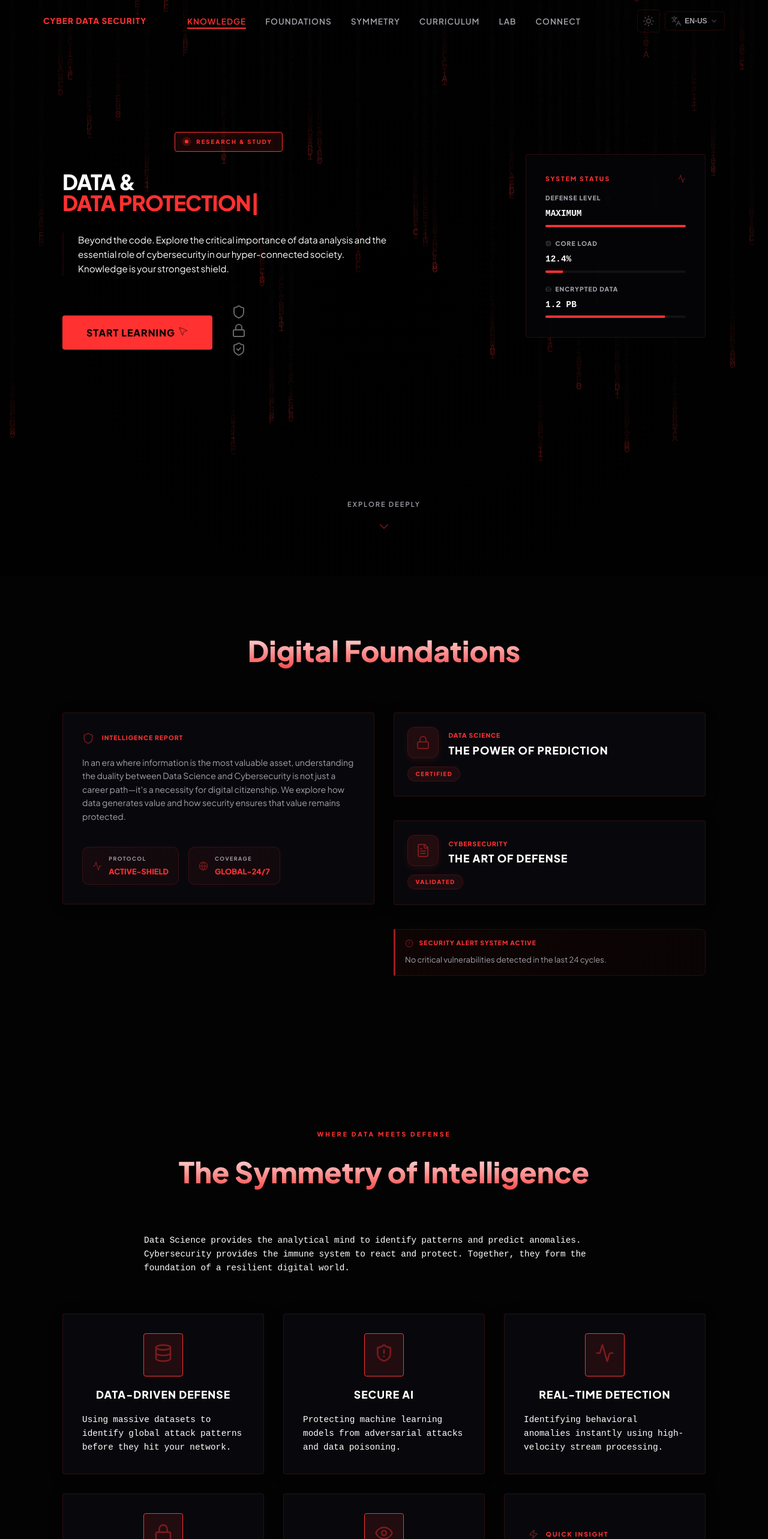
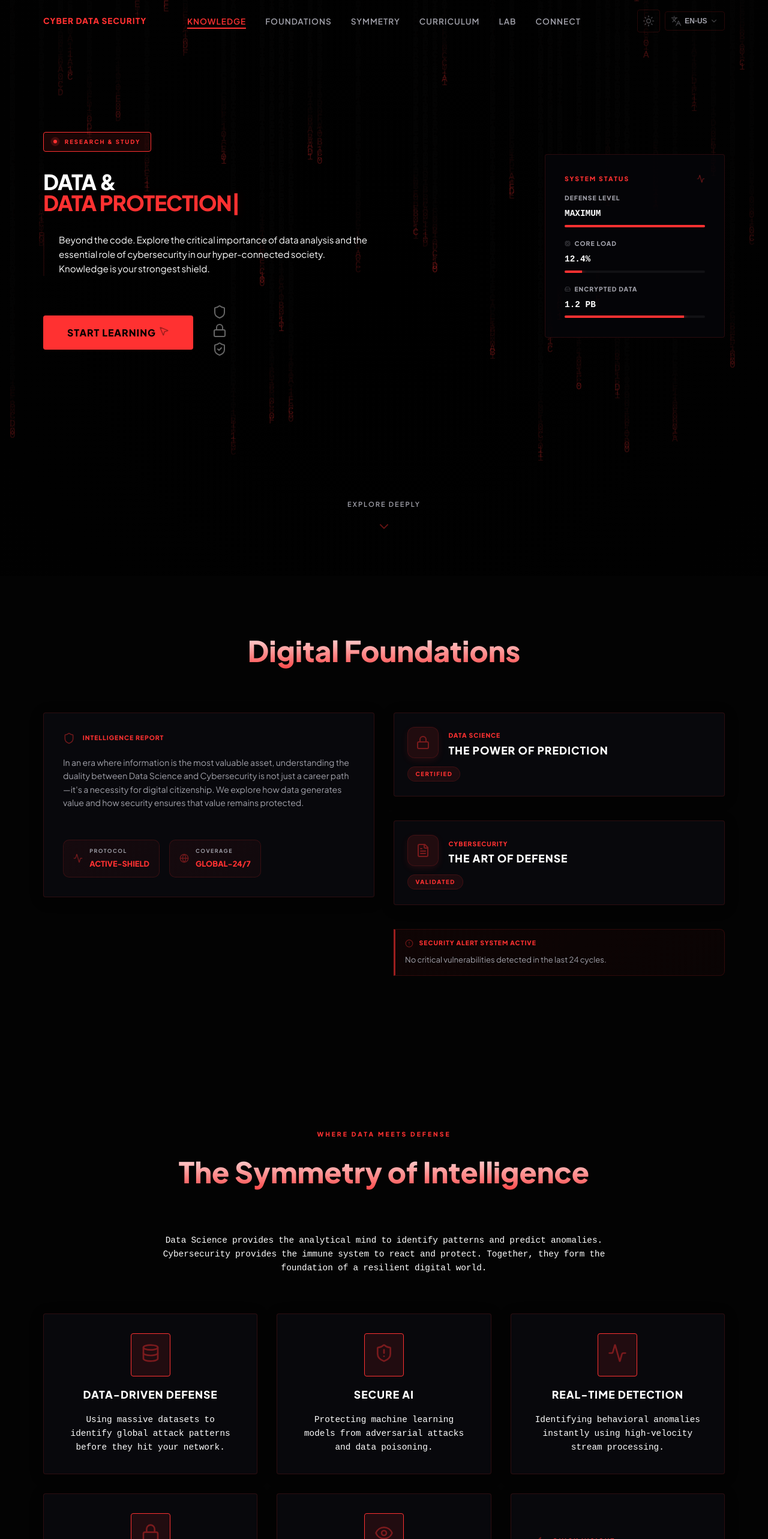
Before and after one commit to manoelja/cyber-data-security, a React (Vite) app: page / in a window 1280 px wide. Shown: the top 2566 px of the page at 60% size. Built offline with nearby package versions, Linux system fonts and the light colour scheme.

Commit message:
style(frontend): melhora layout na faixa tablet (769-1024px)

```diff
--- a/src/App.tsx
+++ b/src/App.tsx
@@ -45,7 +45,9 @@ function App() {
 
       <Navbar />
 
-      <main className="container">
+      {/* Sem a classe container aqui: cada seção já aplica o próprio .container,
+          e o duplo padding deixava o conteúdo (4rem) desalinhado com a navbar (2rem). */}
+      <main>
         <Hero />
         <ScrollIndicator />
         <About />
--- a/src/components/About/About.css
+++ b/src/components/About/About.css
@@ -302,6 +302,13 @@
   gap: 1rem;
 }
 
+/* About Tablet */
+@media (min-width: 769px) and (max-width: 1024px) {
+  .about-grid {
+    gap: 1.5rem;
+  }
+}
+
 /* About Responsive */
 @media (max-width: 768px) {
   .about-grid {
--- a/src/components/Hero/Hero.css
+++ b/src/components/Hero/Hero.css
@@ -25,7 +25,7 @@
 }
 
 .hero-badge {
-  display: flex;
+  display: inline-flex;
   align-items: center;
   justify-content: center;
   gap: 0.8rem;
@@ -40,9 +40,6 @@
   margin-bottom: 2rem;
   border: 1px solid var(--accent-color);
   white-space: nowrap;
-  width: fit-content;
-  margin-left: auto;
-  margin-right: auto;
 }
 
 .pulse-dot {
@@ -196,20 +193,16 @@
   .hero-content {
     grid-template-columns: 1fr;
     gap: 2rem;
-    text-align: center;
   }
   .hero-title {
     font-size: 1.8rem;
     line-height: 1.2;
   }
   .hero-description {
-    border-left: none;
-    padding-left: 0;
     max-width: 100%;
     font-size: 0.9rem;
   }
   .hero-btns {
-    justify-content: center;
     flex-wrap: wrap;
     gap: 0.8rem;
   }
--- a/src/components/Navbar/Navbar.css
+++ b/src/components/Navbar/Navbar.css
@@ -275,6 +275,49 @@
   background: var(--accent-soft);
 }
 
+/* ========== TABLET (769px - 1024px) ==========
+   Faixa atingida pelo "modo computador" do Chrome no celular (~980px).
+   Acima de 900px: compacta os links (centralizados no viewport) para
+   não colidirem com o logo/controles. Abaixo de 900px: cai para o
+   drawer mobile, já que os links centrais não cabem sem sobrepor. */
+@media (min-width: 769px) and (max-width: 1024px) {
+  .nav-links {
+    gap: 1rem;
+  }
+
+  .nav-links a {
+    font-size: 0.7rem;
+    letter-spacing: 0.5px;
+  }
+
+  .logo {
+    font-size: 0.8rem;
+  }
+}
+
+@media (max-width: 900px) {
+  /* Hide desktop-only elements */
+  .desktop-only {
+    display: none;
+  }
+
+  /* Hide nav links in navbar (they go in the drawer) */
+  .nav-links {
+    display: none;
+  }
+
+  /* Show hamburger button */
+  .nav-controls .mobile-toggle {
+    display: flex;
+  }
+
+  /* Bigger touch targets on the tablet/drawer range too */
+  .control-btn {
+    min-width: 44px;
+    min-height: 44px;
+  }
+}
+
 /* ========== MOBILE (max-width: 768px) ========== */
 @media (max-width: 768px) {
   /* Hide desktop-only elements */
--- a/src/components/Projects/Projects.css
+++ b/src/components/Projects/Projects.css
@@ -2,7 +2,7 @@
   display: grid;
   grid-template-columns: repeat(auto-fill, minmax(320px, 1fr));
   gap: 2rem;
-  align-items: start;
+  align-items: stretch;
 }
 
 .project-card {
@@ -76,7 +76,8 @@
   display: flex;
   flex-wrap: wrap;
   gap: 0.5rem;
-  margin-top: 1rem;
+  margin-top: auto;
+  padding-top: 1rem;
 }
 
 .tag {
@@ -145,6 +146,13 @@
   color: var(--accent-color);
 }
 
+/* Projects Tablet */
+@media (min-width: 769px) and (max-width: 1024px) {
+  .projects-grid {
+    gap: 1rem;
+  }
+}
+
 /* Projects Responsive */
 @media (max-width: 768px) {
   .projects-grid {
--- a/src/components/Symbiosis/Symbiosis.css
+++ b/src/components/Symbiosis/Symbiosis.css
@@ -25,7 +25,7 @@
   line-height: var(--card-body-line-height);
   margin-top: 1.5rem;
   font-family: monospace;
-  text-align: left;
+  text-align: center;
   word-spacing: -0.5px;
 }
 
@@ -65,7 +65,7 @@
   color: var(--text-primary);
   line-height: var(--card-body-line-height);
   font-family: monospace;
-  text-align: left;
+  text-align: center;
   word-spacing: -0.5px;
 }
 
```
